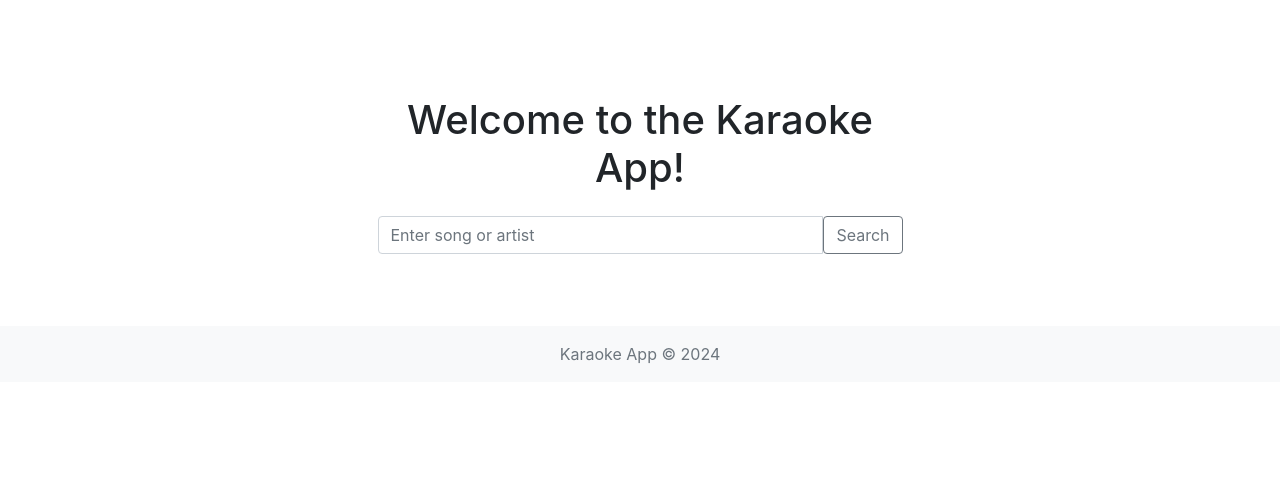
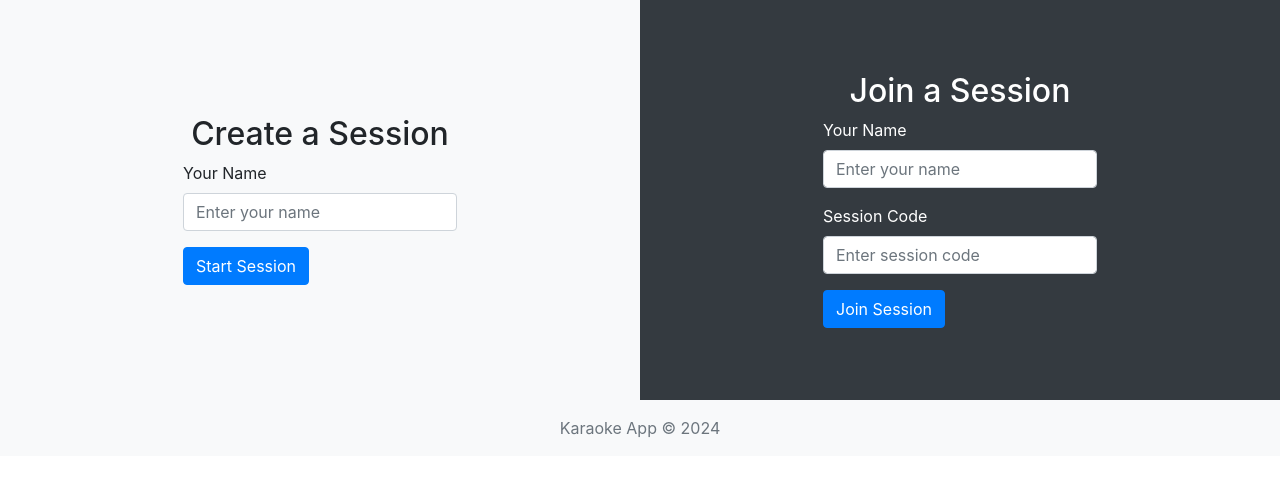
Before and after one commit to tristenwallace/karaoke-app, a Flask app: page / in a window 1280 px wide. Shown: the part 56-533 px from the top of the page. Run offline with Flask 3, Linux system fonts and the light colour scheme; some libraries are stand-ins or nearby versions.

Commit message:
feat: Redesign home page for session management
Saved youtube video code in temp file: search.html

Join and Create session buttons don't work yet

```diff
--- /dev/null
+++ b/app/static/styles.css
@@ -0,0 +1,4 @@
+/* Custom style to make each row 50% viewport height */
+.half-height {
+    height: 50vh; /* Set minimum height to 50% of the viewport height */
+}
--- a/app/templates/base.html
+++ b/app/templates/base.html
@@ -5,7 +5,8 @@
     <meta name="viewport" content="width=device-width, initial-scale=1.0">
     <title>{% block title %}Karaoke App{% endblock %}</title>
 
-    <!-- Bootstrap CSS -->
+    <!-- CSS -->
+    <link href="{{ url_for('static', filename='styles.css') }}" rel="stylesheet">
     <link rel="stylesheet" href="https://stackpath.bootstrapcdn.com/bootstrap/4.3.1/css/bootstrap.min.css" integrity="sha384-ggOyR0iXCbMQv3Xipma34MD+dH/1fQ784/j6cY/iJTQUOhcWr7x9JvoRxT2MZw1T" crossorigin="anonymous"></head>
 <body>
     <nav class="navbar navbar-expand-lg navbar-dark bg-dark">
@@ -14,10 +15,8 @@
         </div>
     </nav>
 
-    <div class="container mt-5">
-        {% block content %}
-        {% endblock %}
-    </div>
+    {% block content %}
+    {% endblock %}
 
     <footer class="footer mt-auto py-3 bg-light">
         <div class="container text-center">
--- a/app/templates/index.html
+++ b/app/templates/index.html
@@ -3,56 +3,32 @@
 {% block title %}Home - Karaoke App{% endblock %}
 
 {% block content %}
-    <!-- Main Content Container -->
-    <div class="container py-5">
-        <div class="row justify-content-center">
-            <div class="col-md-6">
-                <h1 class="text-center mb-4">Welcome to the Karaoke App!</h1>
-
-                <!-- Search Form -->
-                <form id="searchForm" class="input-group mb-3">
-                    <input type="text" class="form-control" id="searchQuery" placeholder="Enter song or artist" aria-label="Song search query">
-                    <button class="btn btn-outline-secondary" type="submit">Search</button>
-                </form>
-
-                <!-- Video or Thumbnail Container -->
-                <div id="videoContainer" class="mt-4"></div>
-            </div>
+<div class="container-fluid half-height">
+    <div class="row h-100">
+        <div class="col-md-6 d-flex flex-column justify-content-center align-items-center bg-light">
+            <h2>Create a Session</h2>
+            <form>
+                <div class="form-group">
+                    <label for="createSessionName">Your Name</label>
+                    <input type="text" class="form-control" id="createSessionName" placeholder="Enter your name" required>
+                </div>
+                <button type="submit" class="btn btn-primary">Start Session</button>
+            </form>
+        </div>
+        <div class="col-md-6 d-flex flex-column justify-content-center align-items-center bg-dark text-white">
+            <h2>Join a Session</h2>
+            <form>
+                <div class="form-group">
+                    <label for="joinSessionName">Your Name</label>
+                    <input type="text" class="form-control" id="joinSessionName" placeholder="Enter your name" required>
+                </div>
+                <div class="form-group">
+                    <label for="joinSessionCode">Session Code</label>
+                    <input type="text" class="form-control" id="joinSessionCode" placeholder="Enter session code" required>
+                </div>
+                <button type="submit" class="btn btn-primary">Join Session</button>
+            </form>
         </div>
     </div>
-
-
-    <script>
-    document.getElementById('searchForm').addEventListener('submit', function(event) {
-        event.preventDefault();
-        const query = document.getElementById('searchQuery').value;
-        fetch(`/api/search?query=${encodeURIComponent(query)}`)
-            .then(response => response.json())
-            .then(data => {
-                if (!data.error) {
-                    if (data.is_embeddable) {
-                        const embedUrl = data.video_url.replace('watch?v=', 'embed/');
-                        const videoIframe = `<iframe width="560" height="315" src="${embedUrl}" frameborder="0" allowfullscreen></iframe>`;
-                        document.getElementById('videoContainer').innerHTML = videoIframe;
-                    } else {
-                        // Fallback to thumbnail with link
-                        const videoLink = `
-                            <div style="text-align: center;">
-                                <a href="${data.video_url}" target="_blank">
-                                    <img src="${data.thumbnail_url}" alt="Watch on YouTube" style="max-width: 100%; height: auto;">
-                                    <div>Watch on YouTube</div>
-                                </a>
-                            </div>`;
-                        document.getElementById('videoContainer').innerHTML = videoLink;
-                    }
-                } else {
-                    document.getElementById('videoContainer').textContent = 'No results found.';
-                }
-            })
-            .catch(error => {
-                console.error('Error:', error);
-                document.getElementById('videoContainer').textContent = 'Error fetching video.';
-            });
-    });
-    </script>
+</div>
 {% endblock %}
```
Also changed, not shown: app/templates/search.html (added, +58 -0 lines).
